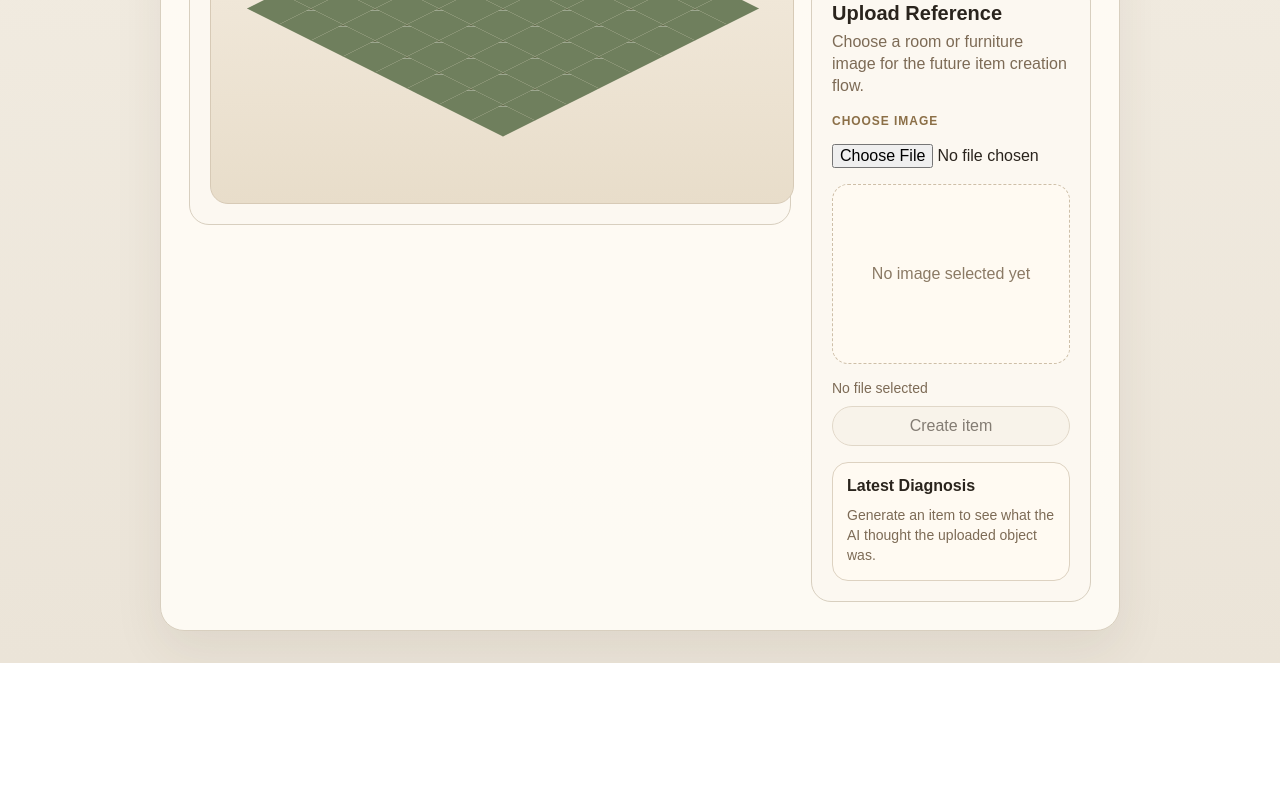
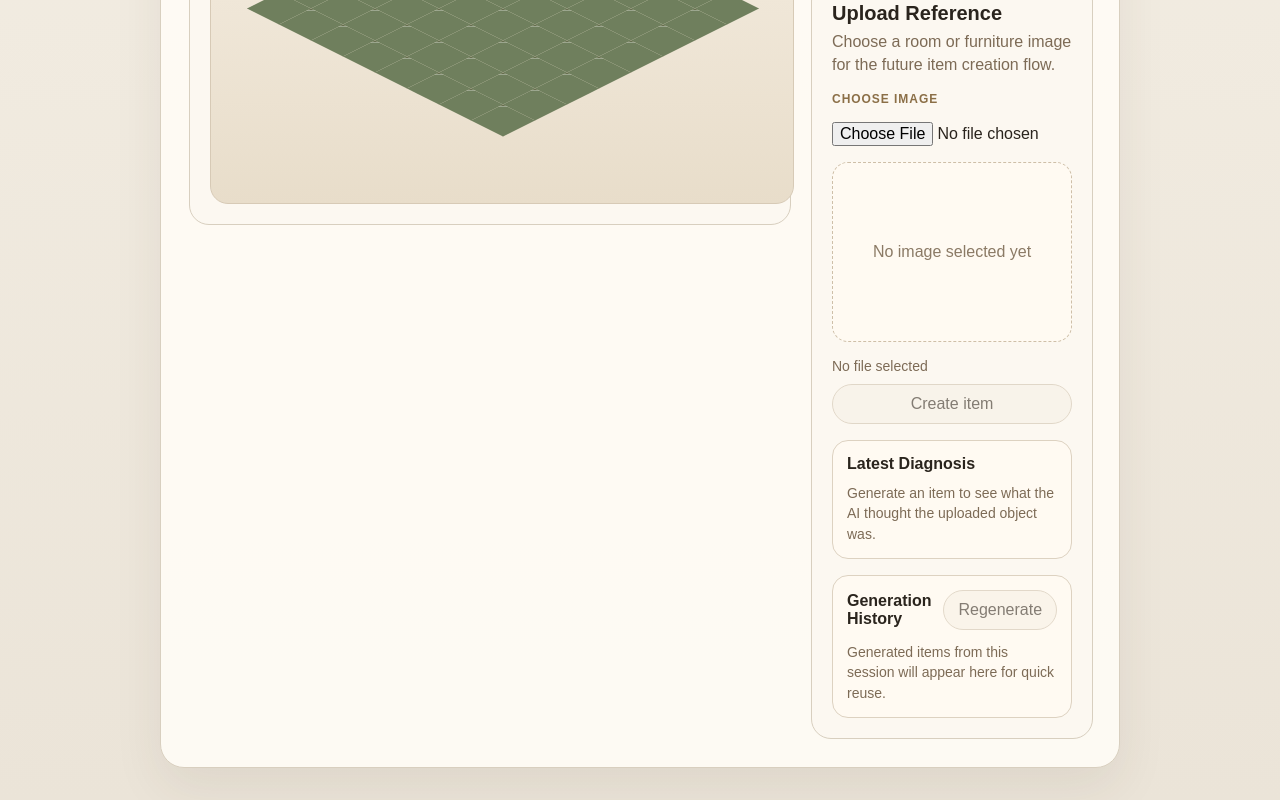
Before and after one commit to mediocreollie/pixel-room-builder, a React (Vite) app: page / in a window 1280 px wide. Shown: the part 669-1469 px from the top of the page. Before the commit the page ends 1332 px from the top, so only its background shows below. Built offline with nearby package versions, Linux system fonts and the light colour scheme.

Commit message:
Add session generation history

```diff
--- a/src/App.jsx
+++ b/src/App.jsx
@@ -18,6 +18,17 @@ import {
 
 const PLACED_OBJECTS_STORAGE_KEY = "furniture-pixel-app-placed-objects";
 const AUTO_OVERRIDE_VALUE = "auto";
+const MAX_GENERATION_HISTORY = 8;
+
+function getAnchorLabel(item) {
+  const anchor = item.render?.anchor;
+
+  if (!anchor || anchor === "bottom-center") {
+    return "upright";
+  }
+
+  return anchor;
+}
 
 function applyGeneratedOverrides(item, overrides) {
   const nextItem = {
@@ -117,6 +128,8 @@ function App() {
   const [overrideAnchor, setOverrideAnchor] = useState(AUTO_OVERRIDE_VALUE);
   const [latestGeneratedItemKey, setLatestGeneratedItemKey] = useState("");
   const [latestGeneratedBaseItem, setLatestGeneratedBaseItem] = useState(null);
+  const [latestSourceFile, setLatestSourceFile] = useState(null);
+  const [generationHistory, setGenerationHistory] = useState([]);
 
   useEffect(() => {
     const savedPlacedObjects = placedObjects.filter(
@@ -186,6 +199,7 @@ function App() {
   function handleFileChange(event) {
     const file = event.target.files?.[0] ?? null;
     setSelectedFile(file);
+    setLatestSourceFile(file);
     setUploadMessage("");
   }
 
@@ -217,11 +231,81 @@ function App() {
     overrideFootprint,
   ]);
 
-  async function handleCreateItem() {
-    if (!selectedFile || isCreatingItem) return;
+  useEffect(() => {
+    if (!latestGeneratedItemKey) {
+      return;
+    }
+
+    setGenerationHistory((currentHistory) =>
+      currentHistory.map((entry) => {
+        if (entry.itemKey !== latestGeneratedItemKey) {
+          return entry;
+        }
+
+        const nextFootprint =
+          overrideFootprint !== AUTO_OVERRIDE_VALUE
+            ? overrideFootprint
+            : `${entry.diagnosisState?.data?.footprint?.width || entry.footprint.width}x${
+                entry.diagnosisState?.data?.footprint?.height || entry.footprint.height
+              }`;
+        const nextAnchor =
+          overrideAnchor !== AUTO_OVERRIDE_VALUE
+            ? overrideAnchor
+            : entry.diagnosisState?.data?.anchor || entry.anchor;
+
+        return {
+          ...entry,
+          footprint: {
+            width: Number(nextFootprint.split("x")[0]),
+            height: Number(nextFootprint.split("x")[1]),
+          },
+          anchor: nextAnchor,
+          overrideFootprint,
+          overrideAnchor,
+        };
+      })
+    );
+  }, [latestGeneratedItemKey, overrideAnchor, overrideFootprint]);
+
+  function addHistoryEntry({
+    itemKey,
+    item,
+    baseItem,
+    diagnosisState,
+    overrideState,
+    sourceFileName,
+  }) {
+    setGenerationHistory((currentHistory) => {
+      const nextOrder = currentHistory.length > 0 ? currentHistory[0].order + 1 : 1;
+      const nextEntry = {
+        id: `${itemKey}-${Date.now()}`,
+        itemKey,
+        image: item.image,
+        displayName: item.name,
+        footprint: {
+          width: item.width,
+          height: item.height,
+        },
+        anchor: getAnchorLabel(item),
+        createdAt: Date.now(),
+        order: nextOrder,
+        diagnosisState,
+        overrideFootprint: overrideState.footprint,
+        overrideAnchor: overrideState.anchor,
+        baseItem,
+        sourceFileName,
+      };
+
+      return [nextEntry, ...currentHistory].slice(0, MAX_GENERATION_HISTORY);
+    });
+  }
+
+  async function runGeneration(sourceFile) {
+    if (!sourceFile || isCreatingItem) return;
 
     setIsCreatingItem(true);
     setUploadMessage("");
+    setLatestSourceFile(sourceFile);
 
     const createdItemCount = Object.keys(items).filter((itemKey) =>
       itemKey.startsWith("uploaded-item-")
@@ -231,20 +315,22 @@ function App() {
 
     try {
       let generationResult;
+      let diagnosisState;
 
       if (isRealGenerationEnabled()) {
         try {
           generationResult = await requestGeneratedItem({
-            file: selectedFile,
+            file: sourceFile,
             itemId: nextItemKey,
             itemNumber,
           });
-          setUploadMessage("AI-generated item created.");
-          setLatestDiagnosis({
+          diagnosisState = {
             available: true,
             source: "ai",
             data: generationResult.diagnosis,
-          });
+          };
+          setUploadMessage("AI-generated item created.");
+          setLatestDiagnosis(diagnosisState);
           setOverrideFootprint(AUTO_OVERRIDE_VALUE);
           setOverrideAnchor(AUTO_OVERRIDE_VALUE);
           setLatestGeneratedItemKey(nextItemKey);
@@ -253,15 +339,16 @@ function App() {
           console.error("Falling back to fake item generation.", error);
           setUploadMessage("Backend request failed. Used local fallback instead.");
           generationResult = await createFakeGeneratedItem({
-            file: selectedFile,
+            file: sourceFile,
             itemId: nextItemKey,
             itemNumber,
           });
-          setLatestDiagnosis({
+          diagnosisState = {
             available: false,
             source: "fallback",
             data: null,
-          });
+          };
+          setLatestDiagnosis(diagnosisState);
           setOverrideFootprint(AUTO_OVERRIDE_VALUE);
           setOverrideAnchor(AUTO_OVERRIDE_VALUE);
           setLatestGeneratedItemKey("");
@@ -269,16 +356,17 @@ function App() {
         }
       } else {
         generationResult = await createFakeGeneratedItem({
-          file: selectedFile,
+          file: sourceFile,
           itemId: nextItemKey,
           itemNumber,
         });
-        setUploadMessage("Local mock item created.");
-        setLatestDiagnosis({
+        diagnosisState = {
           available: false,
           source: "fake",
           data: null,
-        });
+        };
+        setUploadMessage("Local mock item created.");
+        setLatestDiagnosis(diagnosisState);
         setOverrideFootprint(AUTO_OVERRIDE_VALUE);
         setOverrideAnchor(AUTO_OVERRIDE_VALUE);
         setLatestGeneratedItemKey("");
@@ -298,6 +386,18 @@ function App() {
         [nextItemKey]: finalItem,
       }));
 
+      addHistoryEntry({
+        itemKey: nextItemKey,
+        item: finalItem,
+        baseItem: generationResult.item,
+        diagnosisState,
+        overrideState: {
+          footprint: overrideFootprint,
+          anchor: overrideAnchor,
+        },
+        sourceFileName: sourceFile.name,
+      });
+
       setSelectedItem(nextItemKey);
       setSelectedFile(null);
       setPreviewUrl("");
@@ -305,6 +405,23 @@ function App() {
     } finally {
       setIsCreatingItem(false);
     }
+  }
+
+  async function handleCreateItem() {
+    await runGeneration(selectedFile);
+  }
+
+  async function handleRegenerateLatest() {
+    await runGeneration(latestSourceFile);
+  }
+
+  function handleHistorySelect(entry) {
+    setSelectedItem(entry.itemKey);
+    setLatestDiagnosis(entry.diagnosisState);
+    setOverrideFootprint(entry.overrideFootprint || AUTO_OVERRIDE_VALUE);
+    setOverrideAnchor(entry.overrideAnchor || AUTO_OVERRIDE_VALUE);
+    setLatestGeneratedItemKey(entry.itemKey);
+    setLatestGeneratedBaseItem(entry.baseItem || items[entry.itemKey] || null);
   }
 
   function handleTileClick(index) {
@@ -429,6 +546,11 @@ function App() {
               overrideAnchor={overrideAnchor}
               setOverrideFootprint={setOverrideFootprint}
               setOverrideAnchor={setOverrideAnchor}
+              generationHistory={generationHistory}
+              selectedItem={selectedItem}
+              handleHistorySelect={handleHistorySelect}
+              handleRegenerateLatest={handleRegenerateLatest}
+              canRegenerate={!!latestSourceFile && !isCreatingItem}
             />
           </div>
         </div>
--- a/src/components/UploadPanel.jsx
+++ b/src/components/UploadPanel.jsx
@@ -11,6 +11,11 @@ function UploadPanel({
   overrideAnchor,
   setOverrideFootprint,
   setOverrideAnchor,
+  generationHistory,
+  selectedItem,
+  handleHistorySelect,
+  handleRegenerateLatest,
+  canRegenerate,
 }) {
   const diagnosis = latestDiagnosis?.data;
   const hasDiagnosis = latestDiagnosis?.available && diagnosis;
@@ -145,6 +150,54 @@ function UploadPanel({
           </p>
         )}
       </div>
+
+      <div className="history-panel">
+        <div className="history-panel-header">
+          <h3 className="diagnosis-title">Generation History</h3>
+          <button
+            className="toolbar-button"
+            type="button"
+            onClick={handleRegenerateLatest}
+            disabled={!canRegenerate}
+          >
+            Regenerate
+          </button>
+        </div>
+
+        {generationHistory.length > 0 ? (
+          <div className="history-list">
+            {generationHistory.map((entry) => {
+              const isActive = selectedItem === entry.itemKey;
+
+              return (
+                <button
+                  key={entry.id}
+                  type="button"
+                  className={`history-card ${isActive ? "is-active" : ""}`}
+                  onClick={() => handleHistorySelect(entry)}
+                >
+                  <img
+                    className="history-card-image"
+                    src={entry.image}
+                    alt={entry.displayName}
+                  />
+                  <span className="history-card-meta">
+                    <strong>{entry.displayName}</strong>
+                    <span>
+                      {entry.footprint.width}x{entry.footprint.height} · {entry.anchor}
+                    </span>
+                    <span>#{entry.order}</span>
+                  </span>
+                </button>
+              );
+            })}
+          </div>
+        ) : (
+          <p className="diagnosis-empty">
+            Generated items from this session will appear here for quick reuse.
+          </p>
+        )}
+      </div>
     </div>
   );
 }
--- a/src/style.css
+++ b/src/style.css
@@ -327,6 +327,68 @@ button {
   color: #7d6b56;
 }
 
+.history-panel {
+  display: grid;
+  gap: 12px;
+  padding: 14px;
+  border: 1px solid #ddd2c1;
+  border-radius: 16px;
+  background: #fffaf2;
+}
+
+.history-panel-header {
+  display: flex;
+  align-items: center;
+  justify-content: space-between;
+  gap: 12px;
+}
+
+.history-list {
+  display: grid;
+  gap: 10px;
+}
+
+.history-card {
+  display: grid;
+  grid-template-columns: 64px minmax(0, 1fr);
+  gap: 10px;
+  align-items: center;
+  width: 100%;
+  padding: 10px;
+  border: 1px solid #d9ccb8;
+  border-radius: 14px;
+  background: #fffdf9;
+  text-align: left;
+  cursor: pointer;
+}
+
+.history-card.is-active {
+  border-color: #9c6b2f;
+  box-shadow: 0 0 0 3px rgba(156, 107, 47, 0.16);
+}
+
+.history-card-image {
+  display: block;
+  width: 64px;
+  height: 64px;
+  border-radius: 12px;
+  object-fit: contain;
+  background: #f9f3e8;
+}
+
+.history-card-meta {
+  display: grid;
+  gap: 4px;
+  min-width: 0;
+  color: #6a5a47;
+  font-size: 12px;
+}
+
+.history-card-meta strong {
+  color: #2a241d;
+  font-size: 13px;
+}
+
 .inventory-panel-header {
   display: flex;
   flex-direction: column;
```
